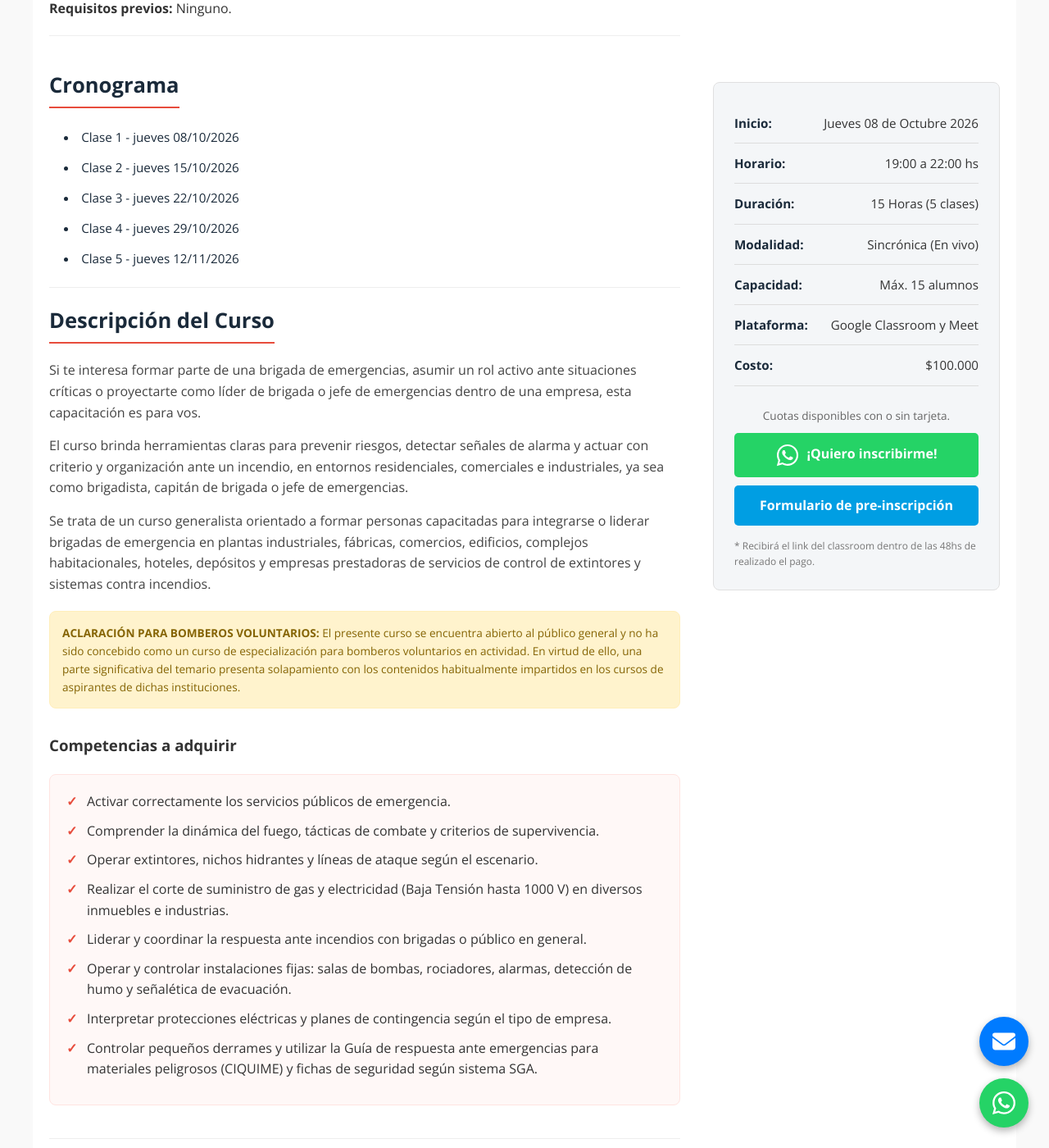
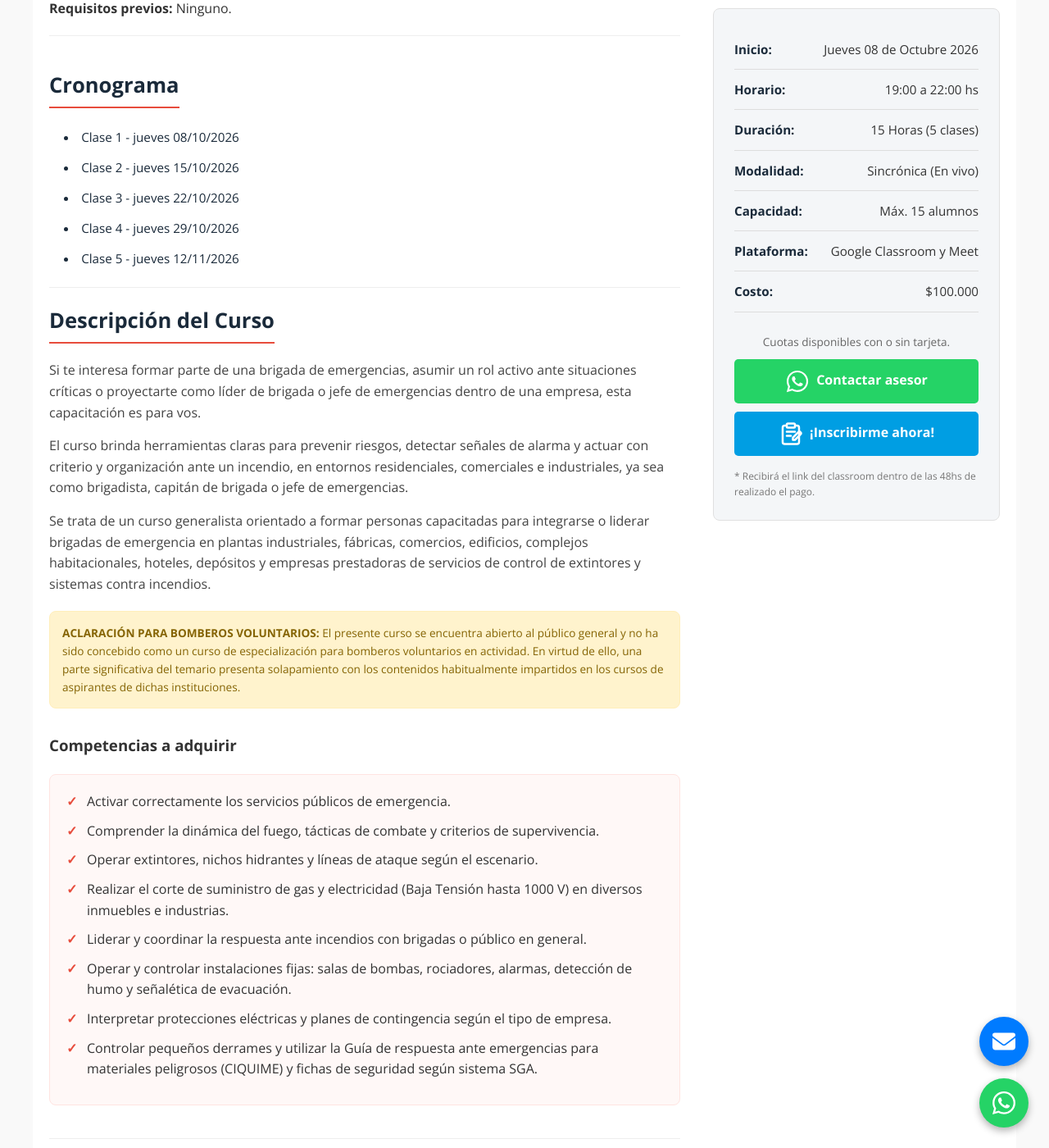
Before and after one commit to martov1/EDSI-nuevo-sitio, a Jekyll site: the page built from Particulares/Supervisor-y-brigadista/Supervisor-y-brigadista.html, in a window 1280 px wide and 1400 px high, scrolled down 565 px. Shown: the whole window at 82% size. Built offline with Jekyll 4.4.1, drawn with Linux system fonts in a browser that asks for light colours.

Commit message:
mejoras en landing de supervisor y brigadista

```diff
--- a/Particulares/Supervisor-y-brigadista/Supervisor-y-brigadista.css
+++ b/Particulares/Supervisor-y-brigadista/Supervisor-y-brigadista.css
@@ -159,7 +159,8 @@
   padding: 25px;
   border-radius: 8px;
   position: sticky;
-  top: 100px;
+  top: 10px;
+  align-self: start;
   border: 1px solid #e0e0e0;
 }
 .info-row {
@@ -186,10 +187,17 @@
   margin-top: 10px;
   font-weight: bold;
   text-decoration: none;
-  transition: opacity 0.3s;
+  cursor: pointer;
+  transition:
+    transform 0.25s ease,
+    background-color 0.25s ease,
+    box-shadow 0.25s ease;
+  transform: translateY(0) scale(1);
 }
 .btn-payment:hover {
-  opacity: 0.9;
+  background-color: #0089c8;
+  transform: translateY(0) scale(1.02);
+  box-shadow: 0 6px 18px rgba(0, 158, 227, 0.28);
 }
 .btn-primary {
   background: #25d366;
@@ -199,6 +207,17 @@
   display: block;
   font-weight: bold;
   text-decoration: none;
+  cursor: pointer;
+  transition:
+    transform 0.25s ease,
+    background-color 0.25s ease,
+    box-shadow 0.25s ease;
+  transform: translateY(0) scale(1);
+}
+.btn-primary:hover {
+  background-color: #1fba5c;
+  transform: translateY(0) scale(1.02);
+  box-shadow: 0 6px 18px rgba(37, 211, 102, 0.28);
 }
 
 .note-box {
--- a/Particulares/Supervisor-y-brigadista/Supervisor-y-brigadista.html
+++ b/Particulares/Supervisor-y-brigadista/Supervisor-y-brigadista.html
@@ -185,9 +185,9 @@
 
                     <div class="inscription-box">
                         <p style="font-size: 0.85rem; color: #666; margin-bottom: 10px;">Cuotas disponibles con o sin tarjeta.</p>
-                        <a href="https://wa.me/{{ site.whatsapp_phone }}?text={{ site.whatsapp_message_particular_brigadista | url_encode }}" target="_blank" class="btn-primary" style="margin-bottom:10px;"><img src="/assets/whatsapp-icon.svg" alt="WhatsApp" width="18" height="18" style="vertical-align:middle; margin-right:8px;">¡Quiero inscribirme!</a>
+                        <a href="https://wa.me/{{ site.whatsapp_phone }}?text={{ site.whatsapp_message_particular_brigadista | url_encode }}" target="_blank" class="btn-primary" style="margin-bottom:10px;"><img src="/assets/whatsapp-icon.svg" alt="WhatsApp" width="18" height="18" style="vertical-align:middle; margin-right:8px;">Contactar asesor</a>
                         <a href="https://docs.google.com/forms/u/1/d/1Pv7VIMvYUXyWJ7xdzM1hzPS5cwm64GOrhS1B_wZ8voY/edit?pli=1" class="btn-payment">
-                            Formulario de pre-inscripción
+                            <img src="/assets/inscripcion.svg" alt="WhatsApp" width="30" height="30" style="vertical-align:middle; margin-right:8px;">¡Inscribirme ahora!
                         </a>
                     </div>
 
```
Also changed, not shown: assets/inscripcion.svg (added).
